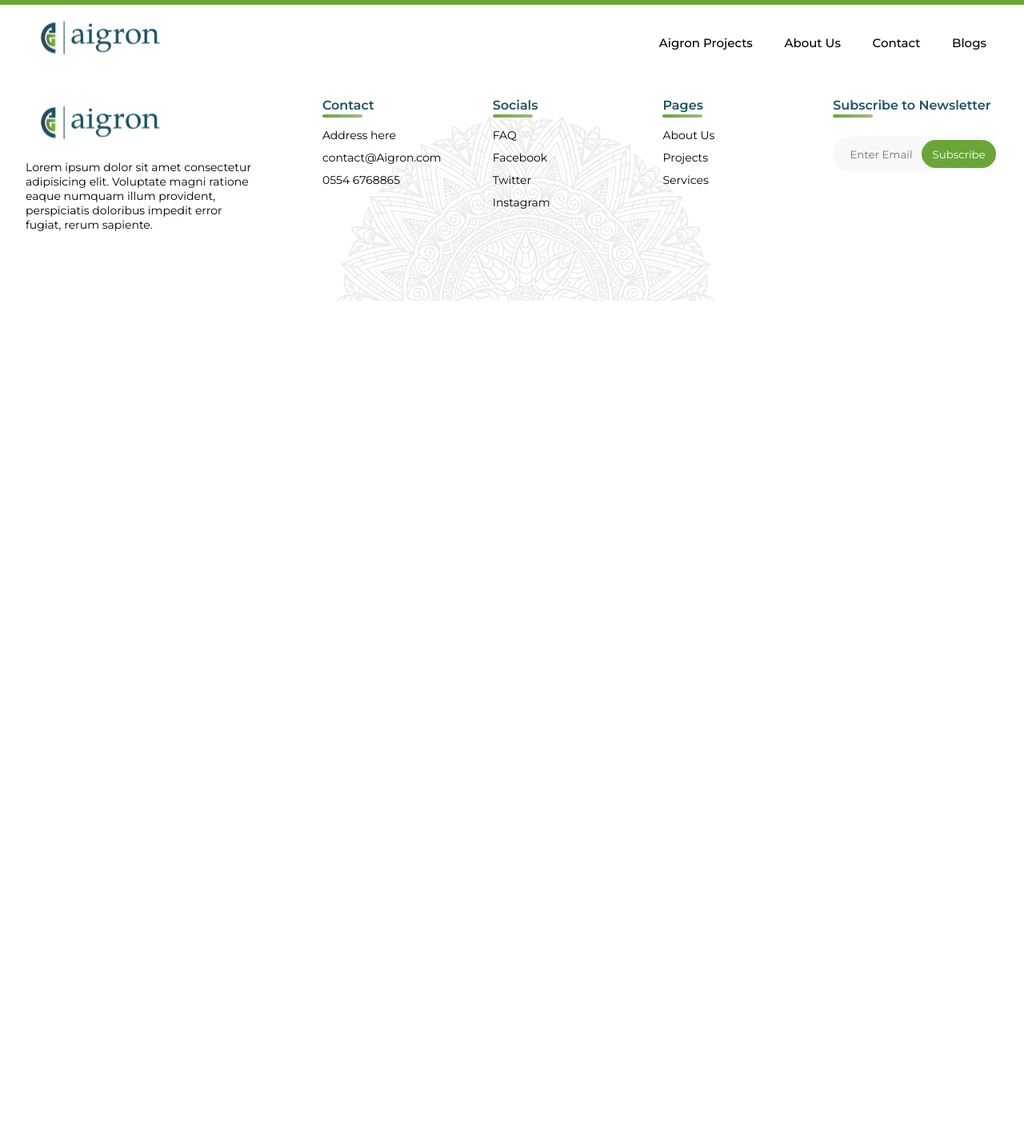
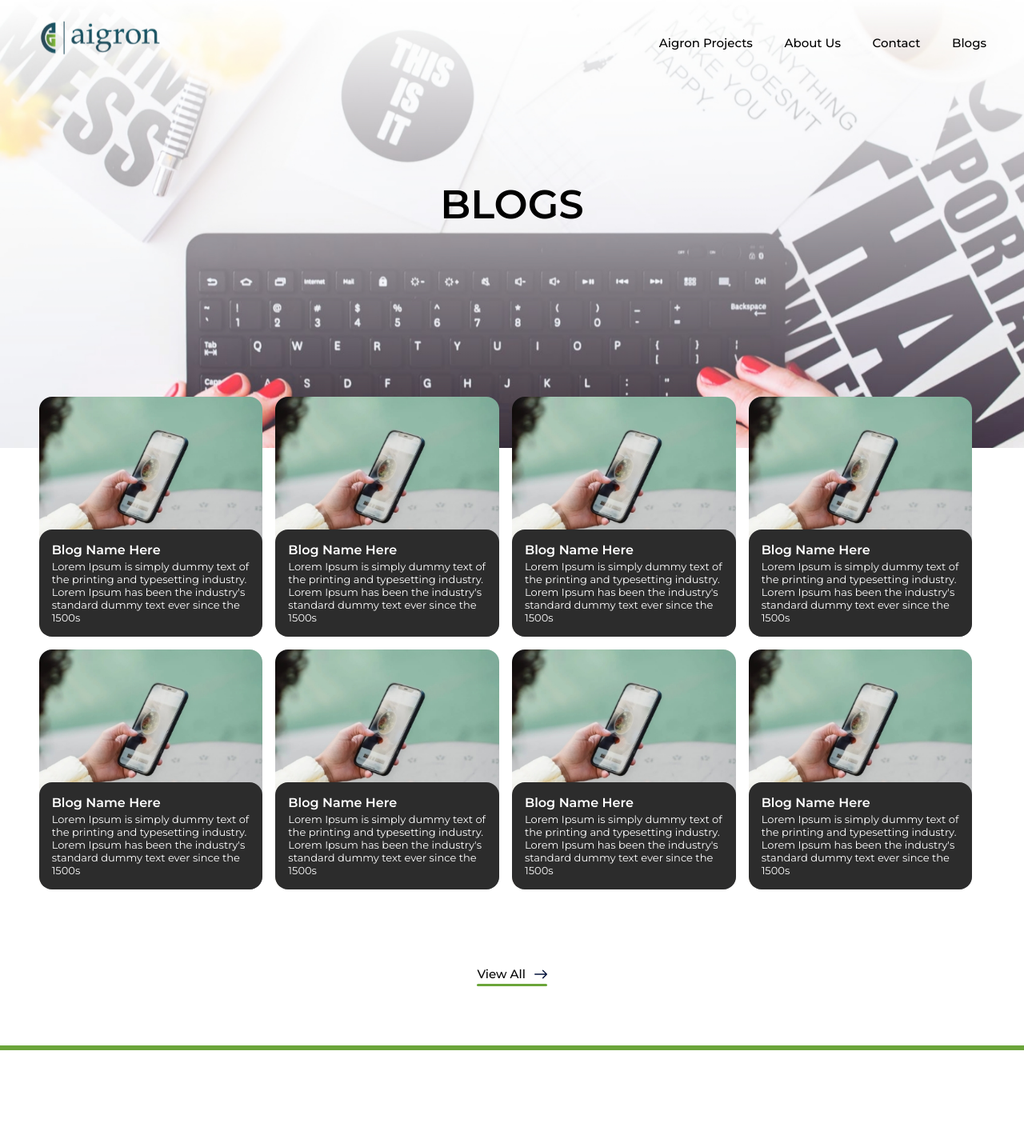
Before and after one commit to ibilalchaudhary/Aigron, a React (Vite) app: page /blog in a window 1280 px wide. Shown: the top 1429 px of the page at 80% size. Before the commit the page ends 800 px from the top, so only its background shows below. Built offline with nearby package versions, Linux system fonts and the light colour scheme.

Commit message:
blog done

```diff
--- a/src/App.jsx
+++ b/src/App.jsx
@@ -7,6 +7,7 @@ import Header from "./components/Header";
 import Footer from "./components/Footer";
 import AigronProjects from "./screens/AigronProjects";
 import AboutUs from "./screens/AboutUs";
+import Blog from "./screens/Blog";
 
 function App() {
   const [isWellcome, setIsWellcome] = useState(false);
@@ -23,6 +24,7 @@ function App() {
           <Route path="/aigron_recruitment" element={<AigronRecruitment />} />
           <Route path="/aigron_projects" element={<AigronProjects />} />
           <Route path="/about_us" element={<AboutUs />} />
+          <Route path="/blog" element={<Blog />} />
         </Routes>
       </div>
       {isWellcome ? null : <Footer />}
--- a/src/App.scss
+++ b/src/App.scss
@@ -345,6 +345,13 @@ body {
   justify-content: center;
   align-items: center;
   margin-top: 3em;
+}
+.blog__container__view__all {
+  width: 100%;
+  display: flex;
+  justify-content: center;
+  align-items: center;
+  margin: 5em 0em;
 }
 .trending__job__container__view__all svg {
   width: 16px;
@@ -1605,7 +1612,87 @@ body {
 }
 .projects__container__content__projects__wrapper__card__para {
   font-size: 15px;
-  color: #ff;
+  color: #fff;
+}
+.blog__container {
+  width: 100%;
+  height: 70vh;
+  position: relative;
+}
+.blog__container__img {
+  width: 100%;
+  height: 100%;
+  object-fit: cover;
+}
+.blog__container__overlay {
+  position: absolute;
+  top: 0;
+  left: 0;
+  width: 100%;
+  height: 100%;
+  display: flex;
+  justify-content: center;
+  align-items: center;
+}
+.blog__container__overlay__headings {
+  font-size: 50px;
+  font-weight: 600;
+  color: #000000;
+  margin-bottom: 1em;
+}
+.blog__container__wrapper {
+  width: 100%;
+  max-width: 1440px;
+  padding: 0em 2em;
+  margin: 0px auto;
+  display: flex;
+  flex-wrap: wrap;
+  justify-content: center;
+  align-items: center;
+  margin-top: -4em;
+  position: relative;
+  z-index: 99;
+}
+.blog__container__wrapper__card {
+  width: 23%;
+  height: 300px;
+  border-radius: 16px;
+  position: relative;
+  cursor: pointer;
+  transition: 300ms ease-in-out;
+  margin-bottom: 1em;
+  margin-right: 1em;
+}
+.blog__container__wrapper__card:hover {
+  transform: scale(1.05);
+  transition: 300ms ease-in-out;
+  box-shadow: 0px 10px 30px rgba(0, 0, 0, 0.3);
+}
+.blog__container__wrapper__card__img {
+  width: 100%;
+  height: 100%;
+  object-fit: cover;
+  border-radius: 16px;
+}
+.blog__container__wrapper__card__content {
+  position: absolute;
+  bottom: 0;
+  left: 0;
+  width: 100%;
+  height: fit-content;
+  padding: 1em;
+  background: #2c2c2c;
+  border-radius: 16px;
+}
+.blog__container__wrapper__card__content__heading {
+  font-size: 16px;
+  margin-bottom: 0.2em;
+  color: #fff;
+  font-weight: 600;
+}
+.blog__container__wrapper__card__content__para {
+  font-size: 13px;
+  color: #fff;
 }
 @media (max-width: 1440px) {
   .footer__main__container__entry__wrapper__heading {
@@ -1662,6 +1749,9 @@ body {
   .we__partner__container__content__card {
     width: 48%;
   }
+  .blog__container__wrapper__card {
+    width: 31%;
+  }
 }
 @media (max-width: 1050px) {
   .projects__container__content__btn__wrapper {
@@ -1756,6 +1846,9 @@ body {
   }
 }
 @media (max-width: 800px) {
+  .blog__container__wrapper__card {
+    width: 47%;
+  }
   .business__meet__container__content__card {
     width: 100%;
   }
@@ -1819,6 +1912,10 @@ body {
   }
 }
 @media (max-width: 650px) {
+  .blog__container__wrapper__card {
+    width: 100%;
+    margin-right: 0px;
+  }
   .we__partner__container__content__card {
     width: 100%;
     margin: 0px !important;
--- a/src/components/Header.jsx
+++ b/src/components/Header.jsx
@@ -118,7 +118,7 @@ export default function Header() {
                 className="nav__link__input"
                 name="nav__link__input"
                 onClick={() => {
-                  navigate("/");
+                  navigate("/blog");
                 }}
               />
               <div className="nav__link__content">Blogs</div>
--- /dev/null
+++ b/src/screens/Blog.jsx
@@ -0,0 +1,69 @@
+import React from "react";
+import blogBg from "../assets/blogBg.jpg";
+import blogPic from "../assets/blogPic.jpg";
+
+function BlogCard() {
+  return (
+    <div className="blog__container__wrapper__card">
+      <img
+        src={blogPic}
+        alt="blogPic"
+        className="blog__container__wrapper__card__img"
+      />
+      <div className="blog__container__wrapper__card__content">
+        <div className="blog__container__wrapper__card__content__heading">
+          Blog Name Here
+        </div>
+        <div className="blog__container__wrapper__card__content__para">
+          Lorem Ipsum is simply dummy text of the printing and typesetting
+          industry. Lorem Ipsum has been the industry's standard dummy text ever
+          since the 1500s
+        </div>
+      </div>
+    </div>
+  );
+}
+
+export default function Blog() {
+  return (
+    <>
+      <div className="blog__container">
+        <img src={blogBg} alt="blogBg" className="blog__container__img" />
+        <div className="blog__container__overlay">
+          <div className="blog__container__overlay__headings">BLOGS</div>
+        </div>
+      </div>
+      <div className="blog__container__wrapper">
+        <BlogCard />
+        <BlogCard />
+        <BlogCard />
+        <BlogCard />
+        <BlogCard />
+        <BlogCard />
+        <BlogCard />
+        <BlogCard />
+      </div>
+      <div className="blog__container__view__all">
+        <button className="trending__job__container__view__all">
+          <div className="trending__job__container__view__all__heading">
+            View All
+          </div>
+          <svg
+            xmlns="http://www.w3.org/2000/svg"
+            width="20.243"
+            height="13.501"
+            viewBox="0 0 20.243 13.501"
+          >
+            <path
+              id="Icon_ionic-ios-arrow-round-forward"
+              data-name="Icon ionic-ios-arrow-round-forward"
+              d="M20.784,11.51a.919.919,0,0,0-.007,1.294l4.275,4.282H8.782a.914.914,0,0,0,0,1.828H25.045L20.77,23.2a.925.925,0,0,0,.007,1.294.91.91,0,0,0,1.287-.007l5.794-5.836h0a1.026,1.026,0,0,0,.19-.288.872.872,0,0,0,.07-.352.916.916,0,0,0-.26-.64l-5.794-5.836A.9.9,0,0,0,20.784,11.51Z"
+              transform="translate(-7.875 -11.252)"
+              fill="#04133b"
+            />
+          </svg>
+        </button>
+      </div>
+    </>
+  );
+}
```
Also changed, not shown: src/assets/blogBg.jpg (added), src/assets/blogPic.jpg (added).
